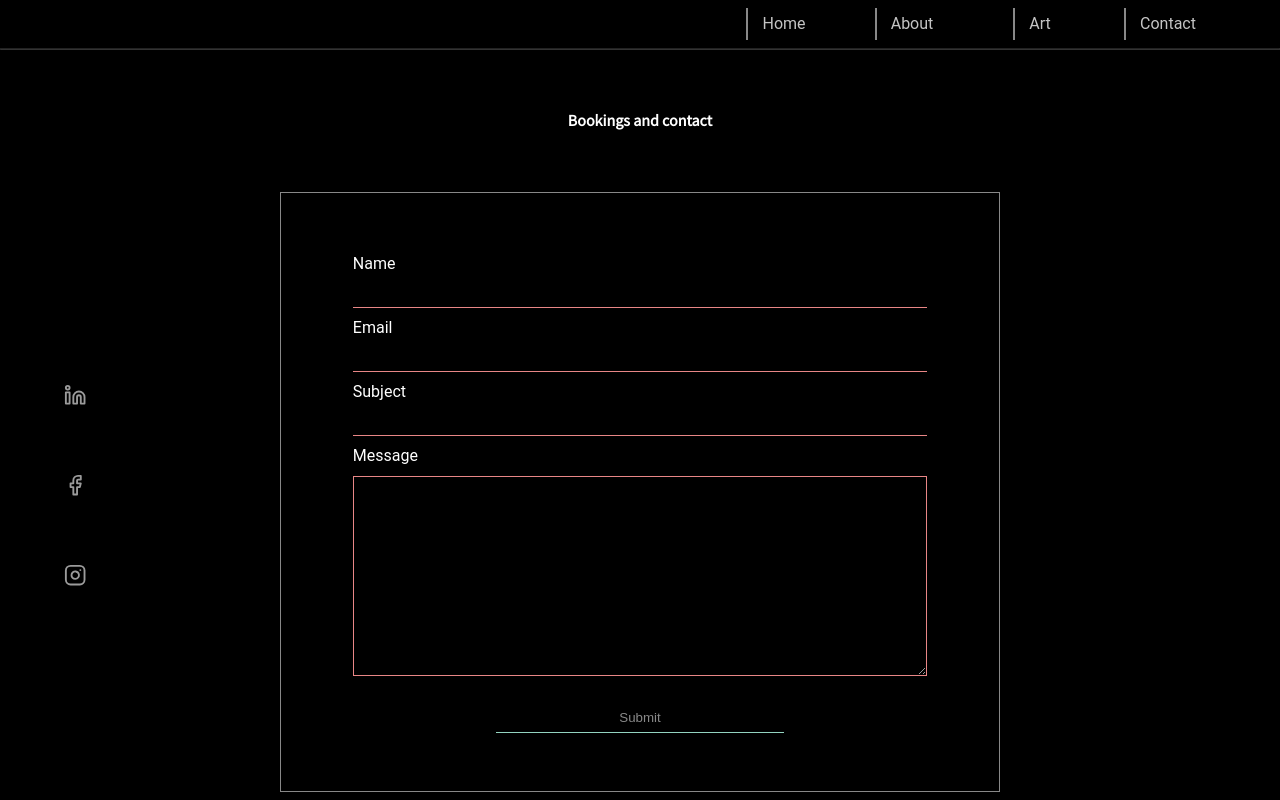
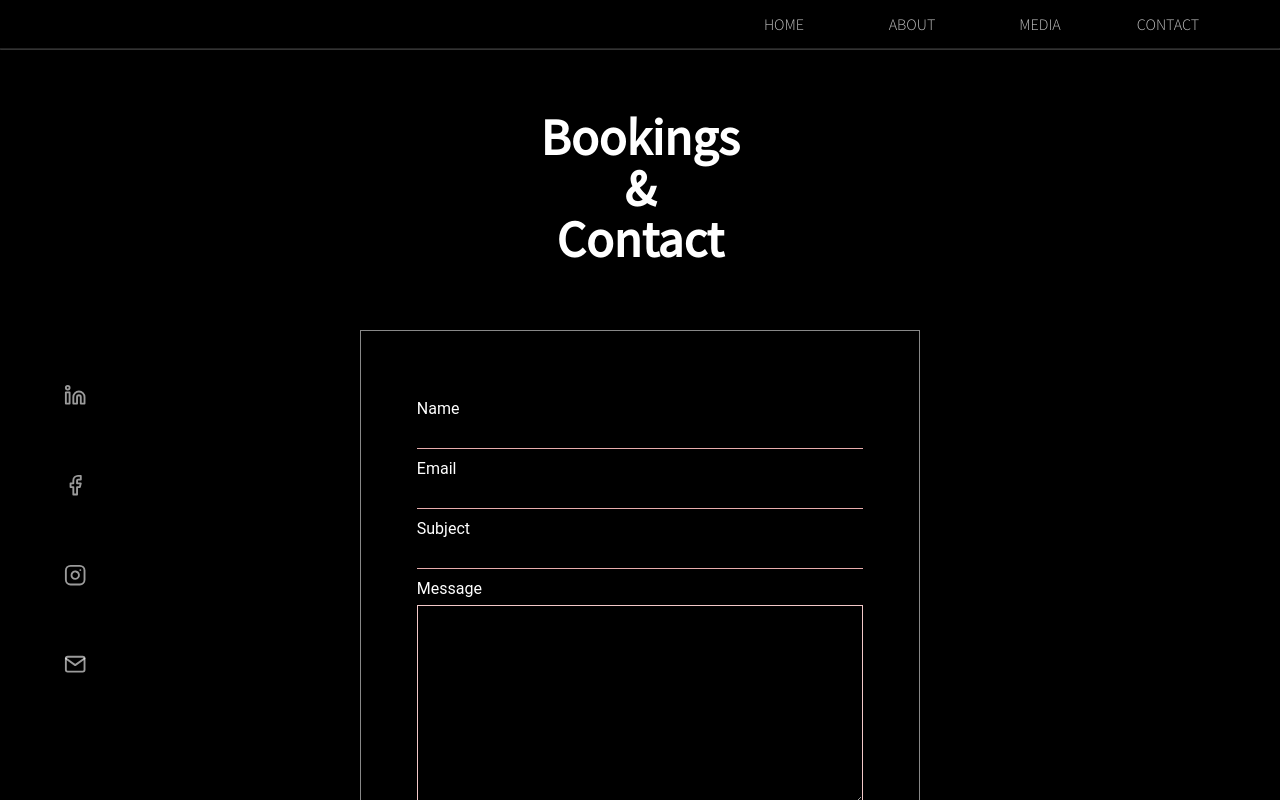
Before and after one commit to robonexx/tonygogo, a React (Create React App) app: page /contact in a window 1280 px wide. Shown: the top 800 px of the page. Built offline with nearby package versions, Linux system fonts and the light colour scheme.

Commit message:
added useLocation to close menu on click to new new path, added some styling, some minor fixes

```diff
--- a/src/App.js
+++ b/src/App.js
@@ -1,5 +1,5 @@
-import { useState } from 'react';
-import { Routes, Route } from 'react-router-dom';
+import { useState, useEffect } from 'react';
+import { Routes, Route, useLocation } from 'react-router-dom';
 import { motion } from 'framer-motion';
 import Header from './components/header/Header';
 import Logo from './components/logo/Logo';
@@ -10,6 +10,7 @@ import { navData } from './assets/data/pageData';
 
 // pages
 import Home from './pages/Home';
+import About from './pages/about/About';
 import Contact from './pages/contact/Contact';
 
 // styles
@@ -17,6 +18,11 @@ import './app.scss';
 
 function App() {
   const [active, setActive] = useState(false);
+  const {pathname} = useLocation();
+
+  useEffect(() => {
+    setActive(false); // Close the navigation panel
+  }, [ pathname ]);
   return (
     <div className='App'>
       <motion.div
@@ -54,6 +60,7 @@ function App() {
       <Socials />
       <Routes>
         <Route path='/' element={<Home />} />
+        <Route path='/about' element={<About />} />
         <Route path='/contact' element={<Contact />} />
       </Routes>
     </div>
--- a/src/assets/data/pageData.js
+++ b/src/assets/data/pageData.js
@@ -1,12 +1,10 @@
-import IMG1 from '../images/tony_history2.png'
-import IMG2 from '../images/tony_history5.png'
-import IMG3 from '../images/tony_history7.png'
+import IMG1 from '../images/tony_history2.png';
+import IMG2 from '../images/tony_history5.png';
+import IMG3 from '../images/tony_history7.png';
 
 const ytVid1 = '7GGETPlhSY0';
 const ytVid2 = 'ukJLxTC86aI';
 const ytVid3 = '5Ysep7NpBfI';
-
-
 
 export const navData = [
   {
@@ -17,13 +15,13 @@ export const navData = [
   },
   {
     title: 'about',
-    path: '/#about',
+    path: '/about',
     cls: 'nav_item',
     id: 2,
   },
   {
-    title: 'art',
-    path: '/#art',
+    title: 'media',
+    path: '/#media',
     cls: 'nav_item',
     id: 3,
   },
@@ -40,37 +38,37 @@ export const videoData = [
     name: 'Winner of Juste Debout 2019',
     details: 'Tony won juste debout 2019 in the locking category',
     id: 1,
-      vid: ytVid1,
-      vtime: '268'
+    vid: ytVid1,
+    vtime: '268',
   },
   {
     name: 'JUDGE DEMO WDC 2017',
     details: 'Judge Demo at WDC Finals world dance colloseum',
     id: 2,
-      vid: ytVid2,
-    vtime: '5'
+    vid: ytVid2,
+    vtime: '5',
   },
   {
     name: 'The Lockers',
     details: 'Tony performing with the lockers on the ',
     id: 3,
-      vid: ytVid3,
-    vtime: '150'
+    vid: ytVid3,
+    vtime: '150',
   },
-]
+];
 
 export const imageData = [
   {
     name: 'Tony',
     details: 'Peformance',
     id: 1,
-      img: IMG1,
+    img: IMG1,
   },
   {
     name: 'In country?',
     details: 'Tony exploring the city of',
     id: 2,
-      img: IMG2,
+    img: IMG2,
   },
   {
     name: 'The Lockers',
@@ -78,4 +76,4 @@ export const imageData = [
     id: 3,
     img: IMG3,
   },
-]
+];
--- /dev/null
+++ b/src/components/bio/Bio.jsx
@@ -0,0 +1,32 @@
+import React from 'react'
+import IMGBIO from '../../assets/images/tony_bio.png'
+import {Link} from 'react-router-dom'
+
+// styles
+import './bio.scss'
+
+const Bio = () => {
+  return (
+      <div className='bio'>
+      <h2>Anthony Lewis Foster</h2>
+      <h4>aka "Tony Gogo"</h4>
+          <p>
+        Grand Master Locker Tony Go-Go , Co founding member of the original Go Go Brothers group has preserved and developed the Go-Go legacy for over three decades.
+        </p>
+      <br />
+      <img src={IMGBIO} alt="tony portrait" />
+              <br/>
+      <p>
+              After leaving the Original Lockers Group in the early 1980s Tony has taught and developed not only The Original Art of Locking in Japan for the past 4 decades but he recognized, created and developed a style of Locking in Japan which combined other styles along with a Locking Foundation to form a style known as “Lock Fusion” when we asked Tony how this came about
+              <br />
+              <br />
+          </p>
+ <p>
+<br/>
+TONY GOGO’s been working in the business for 5 decades it consists of stage performances in entertainment world including tv shows, theater shows, commercials and workshops all over the world, he also judged in many events in countries such as: USA, Japan, Sweden, France, UK, Taiwan, China, Korea, Holland, France, Great Britain, Russia, Germany, Singapore, Malaysia, Canada etc.
+          </p>
+    </div>
+  )
+}
+
+export default Bio
--- /dev/null
+++ b/src/components/bio/bio.scss
@@ -0,0 +1,48 @@
+.bio {
+        margin: 0 auto 20vh;
+        width: 70%;
+        min-height: 100vh;
+        position: relative;
+        z-index: 1;
+
+        @media(min-width: 768px) {
+          margin-top: 0;
+      }
+
+      h2 {
+        margin-top: 2rem;
+        font-size: clamp(2rem, 5vw, 6rem);
+        font-family: SourceProBold;
+        color: white;
+      }
+
+
+      h4 {
+        margin-top: 1rem;
+        font-size: 1rem;
+        color: white;
+        text-align: center;
+    }
+
+      img {
+        width: 100%;
+        height: auto;
+    }
+
+    p {
+        margin: 2rem auto 0;
+        padding: 0.25rem 0.5rem;
+        color: rgba(255, 255, 255, 0.987);
+        font-family: SourceProLight;
+        font-size: 1rem;
+        font-weight: 100;
+        letter-spacing: 1px;
+        line-height: 1.5;
+        text-shadow: 1px 1px black;
+        text-align: left;
+
+        :last-of-type {
+            margin-bottom: 10vh;
+        }
+    }
+}
--- a/src/components/nav/NavItem.scss
+++ b/src/components/nav/NavItem.scss
@@ -23,11 +23,13 @@
 
     .nav_link {
         margin: 0;
-        padding: 0.25rem 0.25rem;
+        padding: 0.5rem 1rem 0.5rem 0.25rem;
         position: relative;
         width: 100%;
         height: 100%;
-        font-size: clamp(1.4rem, 2vw, 2rem);
+        font-family: SourceProLight;
+        font-size: clamp(1.2rem, 2vw, 2rem);
+        text-transform: uppercase;
         text-decoration: none;
         color: rgba(255, 255, 255, 0.768);
 
@@ -45,8 +47,7 @@
     left: 0;
     width: 0%;
     height: 100%;
-    background-color: rgb(19, 19, 19);
-    border: 1px solid #888;
+    background-color: #fafafa;
     z-index: -1;
 }
 
@@ -57,7 +58,6 @@
 &:active {
 .nav_link {
     color: black;
-    color: #f0f0f0;
     z-index: 10;
 }
 .nav_link::after {
--- a/src/components/socials/Socials.jsx
+++ b/src/components/socials/Socials.jsx
@@ -1,5 +1,5 @@
 import React from 'react'
-import { FiLinkedin, FiFacebook, FiInstagram } from 'react-icons/fi';
+import { FiLinkedin, FiFacebook, FiInstagram, FiMail } from 'react-icons/fi';
 import { motion } from 'framer-motion'
 
 // styles
@@ -35,6 +35,11 @@ const Socials = () => {
           >
             <FiInstagram className='soc-item soc-icon' />
           </a>
+          <a
+            href='/contact'
+          >
+            <FiMail className='soc-item soc-icon' />
+          </a>
 
 
         </motion.div>
--- a/src/pages/Home.js
+++ b/src/pages/Home.js
@@ -4,12 +4,11 @@ import { useRef } from 'react'; */
 /* import ProjectMenu from "../components/ProjectMenu"; */
 import VideoCarousel from '../components/videocarousel/VideoCarousel';
 import ImageCarousel from '../components/imagecarousel/ImageCarousel';
-import About from '../components/about/About';
+import Bio from '../components/bio/Bio';
 
 // styles
 import './Home.scss';
 import Hero from '../components/Hero/Hero';
-
 
 export default function Home() {
   /*  const [sound, setSound] = useState(false); */
@@ -25,16 +24,16 @@ export default function Home() {
         <div id='videos'>
           <ImageCarousel />
         </div>
-       {/*  <p>Hover or Touch 3s to play video</p> */}
+        {/*  <p>Hover or Touch 3s to play video</p> */}
       </section>
       <section>
         <h2>VIDEOS</h2>
         <div id='videos'>
           <VideoCarousel />
         </div>
-       {/*  <p>Hover or Touch 3s to play video</p> */}
+        {/*  <p>Hover or Touch 3s to play video</p> */}
       </section>
-        <About />
+      <Bio />
     </div>
   );
 }
--- a/src/pages/Home.scss
+++ b/src/pages/Home.scss
@@ -61,7 +61,7 @@ section {
     height: 100%;
 
     h2 {
-        font-family: 'Roboto', sans-serif;
+        font-family: SourcePro;
         font-size: clamp(3rem, 7vw, 8rem);
         text-transform: uppercase;
         overflow: hidden;
--- a/src/components/about/about.scss
+++ b/src/pages/about/about.scss
@@ -1,7 +1,7 @@
 .about {
-        margin: 0 auto 4rem;
+        margin: 0 auto 20vh;
         width: 70%;
-        height: 100vh;
+        min-height: 100vh;
         position: relative;
         z-index: 1;
 
--- a/src/pages/contact/Contact.jsx
+++ b/src/pages/contact/Contact.jsx
@@ -1,7 +1,8 @@
 import React, { useState, useRef } from 'react'
 import emailjs from '@emailjs/browser';
+import {motion} from 'framer-motion'
+import { FcCheckmark } from 'react-icons/fc'
 
-import {FcCheckmark} from 'react-icons/fc'
 
 // styles
 import './contact.scss'
@@ -39,8 +40,26 @@ const Contact = () => {
 
   return (
     <div className='contact'>
-      <h2>Bookings and contact</h2>
-      <form className='contact_form' ref={form} onSubmit={handleSubmit}>
+      <motion.h2
+        initial={{x: -300, opacity: 0}}
+        animate={{x: 0, opacity: 1}}
+        transition={{duration: 0.4, delay: 0.4, ease: 'easeOut'}}
+      >Bookings</motion.h2>
+      <motion.h2
+      initial={{x: -300, opacity: 0}}
+      animate={{x: 0, opacity: 1}}
+      transition={{duration: 0.4, delay: 0.6, ease: 'easeOut'}}
+      >&</motion.h2>
+      <motion.h2
+      initial={{x: -300, opacity: 0}}
+      animate={{x: 0, opacity: 1}}
+      transition={{duration: 0.4, delay: 0.8, ease: 'easeOut'}}
+      >Contact</motion.h2>
+      <motion.form className='contact_form' ref={form} onSubmit={handleSubmit}
+       initial={{opacity: 0}}
+       animate={{opacity: 1}}
+       transition={{duration: 0.6, delay: 1, ease: 'easeOut'}}
+      >
         <label >Name</label>
         <div className='input_field'>
           <input
@@ -80,7 +99,7 @@ const Contact = () => {
         </div>
           <input type="submit" name="submit" value="Submit" />
 
-    </form>
+    </motion.form>
     </div>
   )
 }
--- a/src/pages/contact/contact.scss
+++ b/src/pages/contact/contact.scss
@@ -4,15 +4,16 @@
     overflow-x: hidden;
 
     h2 {
+        font-family: SourcePro;
+        font-size: clamp(2rem, 4vw, 6rem);
         color: white;
-        font-family: SourcePro;
     }
 
 
 
     .contact_form {
         margin: 4rem auto;
-        width: 90%;
+        width: 70%;
         height: 600px;
         border: 1px solid #888;
         display: flex;
@@ -23,14 +24,14 @@
 
         .input_field {
             position: relative;
-            margin: 0.5rem auto 0.5rem;
+            margin: 0.25rem auto 0.5rem;
             width: 80%;
 
 
 
             .check_icon {
                 position: absolute;
-               margin-left: 1rem;
+                margin-left: 0.25rem;
                 opacity: 0;
 
                 &:last-child {
@@ -81,16 +82,12 @@
     }
 
     input:invalid {
-    border-bottom: 1px solid rgb(232, 134, 134);
+    border-bottom: 1px solid rgb(232, 173, 173);
     }
 
-    input:valid {
-        color: #21daa3;
-        border-bottom: #93d3c0 1px solid;
-
-        &[type="submit"] {
-            color: #888;
-        }
+    input:not([type='submit']):valid {
+        color: #ccefcc;
+        border-bottom: #ccefcc 1px solid;
 
         ~.check_icon {
             opacity: 1;
@@ -98,18 +95,20 @@
         }
 
         textarea:invalid {
-            border: 1px solid rgb(232, 134, 134);
+            border: 1px solid rgb(242, 200, 200);
         }
         textarea:valid {
-            border: 1px solid  rgb(176, 229, 176);
+            border: 1px solid  #ccefcc;
 
             ~.check_icon {
                 opacity: 1;
             }
         }
 
-         > form:valid input[type="submit"] {
+         form:valid input[type="submit"] {
             background-color:  rgb(176, 229, 176);
+            color: white;
+            border-bottom: 1px solid white;
           }
 
     }
```
Also changed, not shown: src/assets/images/tony_bio.png (added), src/pages/about/About.jsx (renamed from src/components/about/About.jsx).
